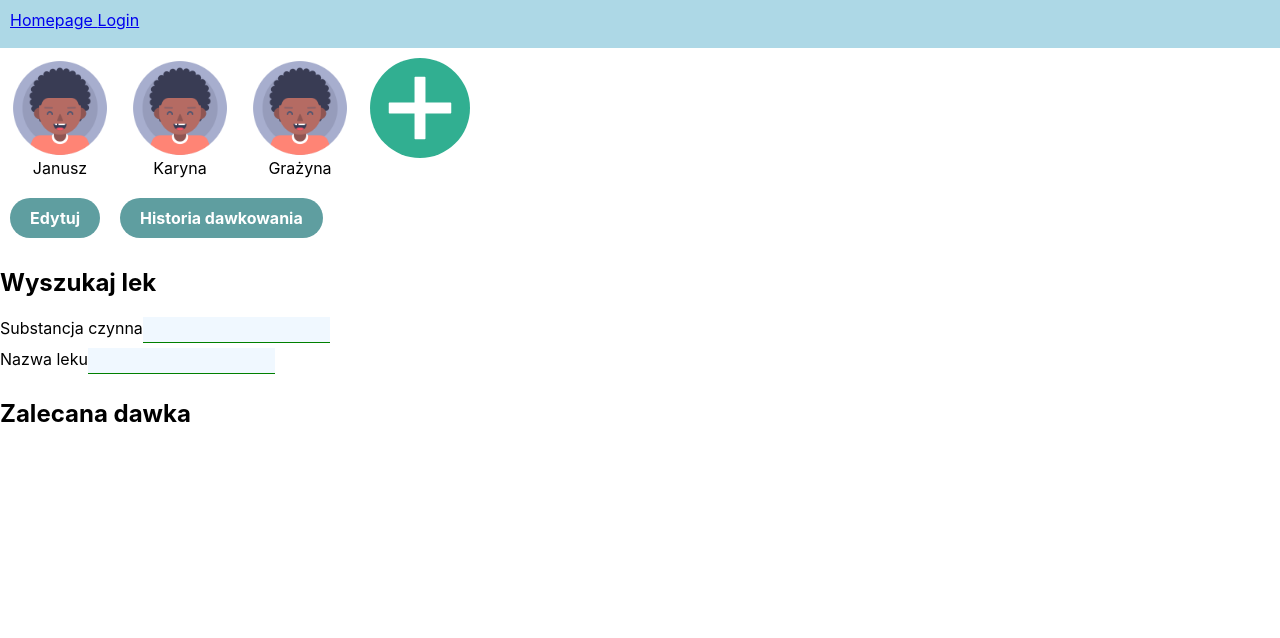
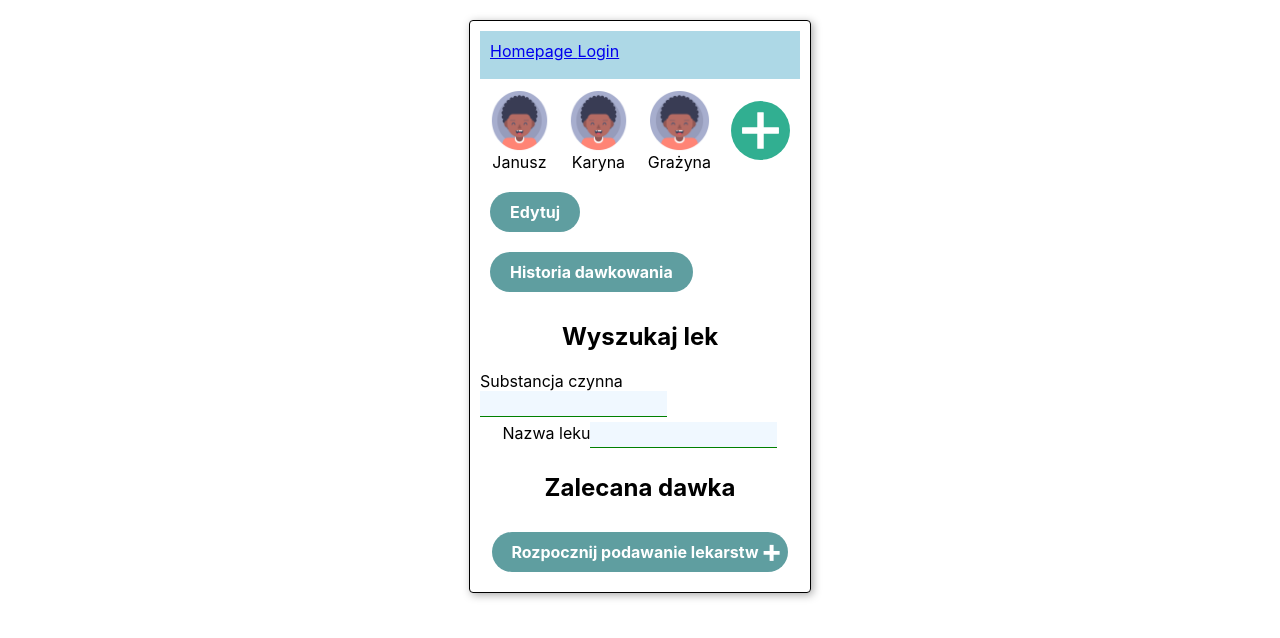
Before and after one commit to olivergav/pediatric_calculator, a React (Create React App) app: page / in a window 1280 px wide. Shown: the top 638 px of the page. Built offline with nearby package versions, Linux system fonts and the light colour scheme.

Commit message:
pack home component into card, add styles and buttons

```diff
--- a/src/App.css
+++ b/src/App.css
@@ -24,4 +24,18 @@ input {
     margin: 0.625rem;
     text-decoration: none;
     display: inline-block;
+    position: relative;
 }
+
+.btn-icon {
+    padding-right: 30px;
+}
+
+.btn > span {
+    font-size: 2rem;
+    position: absolute;
+    top: 50%;
+    display: inline-block;
+    right: 6px;
+    transform: translateY(-55%);
+}
--- a/src/components/drugsFinder/DrugsFinder.jsx
+++ b/src/components/drugsFinder/DrugsFinder.jsx
@@ -1,5 +1,6 @@
 import React from 'react';
 import "./DrugsFinder.css"
+import {Link} from "react-router-dom";
 
 function DrugsFinder() {
     return (
@@ -16,6 +17,9 @@ function DrugsFinder() {
             </div>
 
             <h2>Zalecana dawka</h2>
+            <div>
+                <Link to="/" className="btn btn-icon">Rozpocznij podawanie lekarstw <span>+</span></Link>
+            </div>
         </>
     );
 }
--- a/src/components/homePage/HomePage.css
+++ b/src/components/homePage/HomePage.css
@@ -0,0 +1,15 @@
+.home-card {
+    max-width: 20rem;
+    width: 100%;
+    min-height: 25rem;
+    display: flex;
+    flex-direction: column;
+    justify-content: center;
+    align-items: center;
+    margin: auto;
+    border: 0.0625rem solid black;
+    border-radius: 0.25rem;
+    box-shadow: 0.125rem 0.125rem 0.5rem #aaa;
+    padding: 0.625rem;
+    margin-top: 1.25rem;
+}
--- a/src/components/homePage/HomePage.jsx
+++ b/src/components/homePage/HomePage.jsx
@@ -1,14 +1,15 @@
 import Navbar from "../navBar/NavBar";
 import ChildrenNav from "../childrenNav/ChildrenNav";
 import DrugsFinder from "../drugsFinder/DrugsFinder";
+import "./HomePage.css"
 
 function HomePage(){
     return (
-        <>
+        <div className="home-card">
             <Navbar/>
             <ChildrenNav/>
             <DrugsFinder/>
-        </>
+        </div>
     )
 }
 
```
